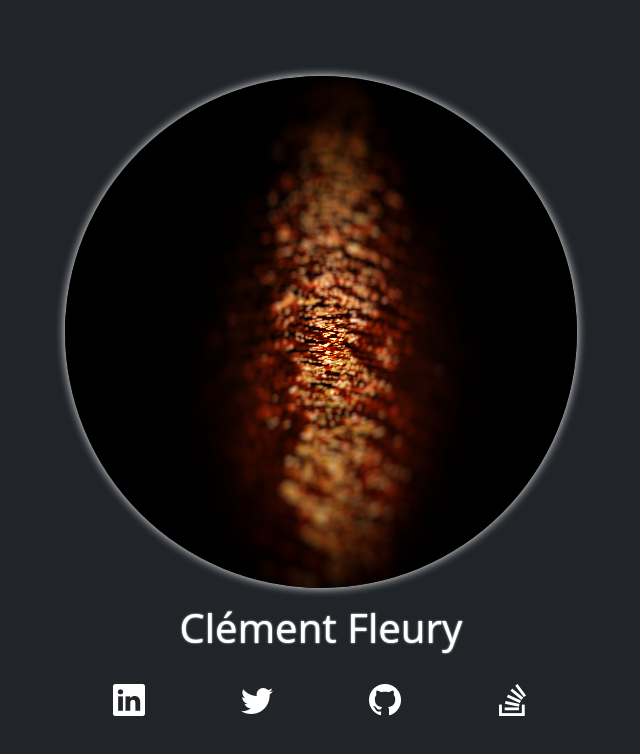
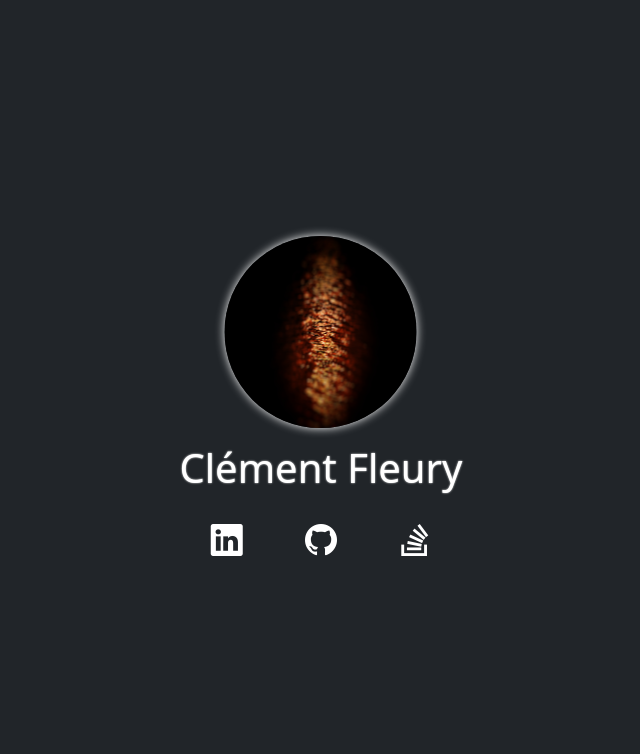
Before and after one commit to fleuryc/fleuryc, a plain HTML site: page docs/index.html in a window 1280 px wide. Shown: the whole page, without its empty margins (319-959 px from the left). Drawn offline with nearby package versions, Linux system fonts and the light colour scheme.

Commit message:
remove twitter

```diff
--- a/docs/index.html
+++ b/docs/index.html
@@ -88,7 +88,7 @@
 
   <body class="text-center text-white bg-dark">
     <main class="centered">
-      <img class="rounded-circle" src="img/android-chrome-512x512.png" alt="avatar" />
+      <img class="rounded-circle" src="img/android-chrome-192x192.png" alt="avatar" />
 
       <h1 class="lh-lg">Clément Fleury</h1>
 
@@ -99,16 +99,6 @@
             aria-label="LinkedIn"
             target="_blank"
             ><i class="bi bi-linkedin text-white"></i>
-          </a>
-        </li>
-
-        <li class="flex-fill">
-          <a
-            href="https://twitter.com/f13uryc"
-            aria-label="Twitter"
-            target="_blank"
-          >
-            <i class="bi bi-twitter text-white"></i>
           </a>
         </li>
 
```
Also changed, not shown: docs/404.html (+1 -1 lines).
